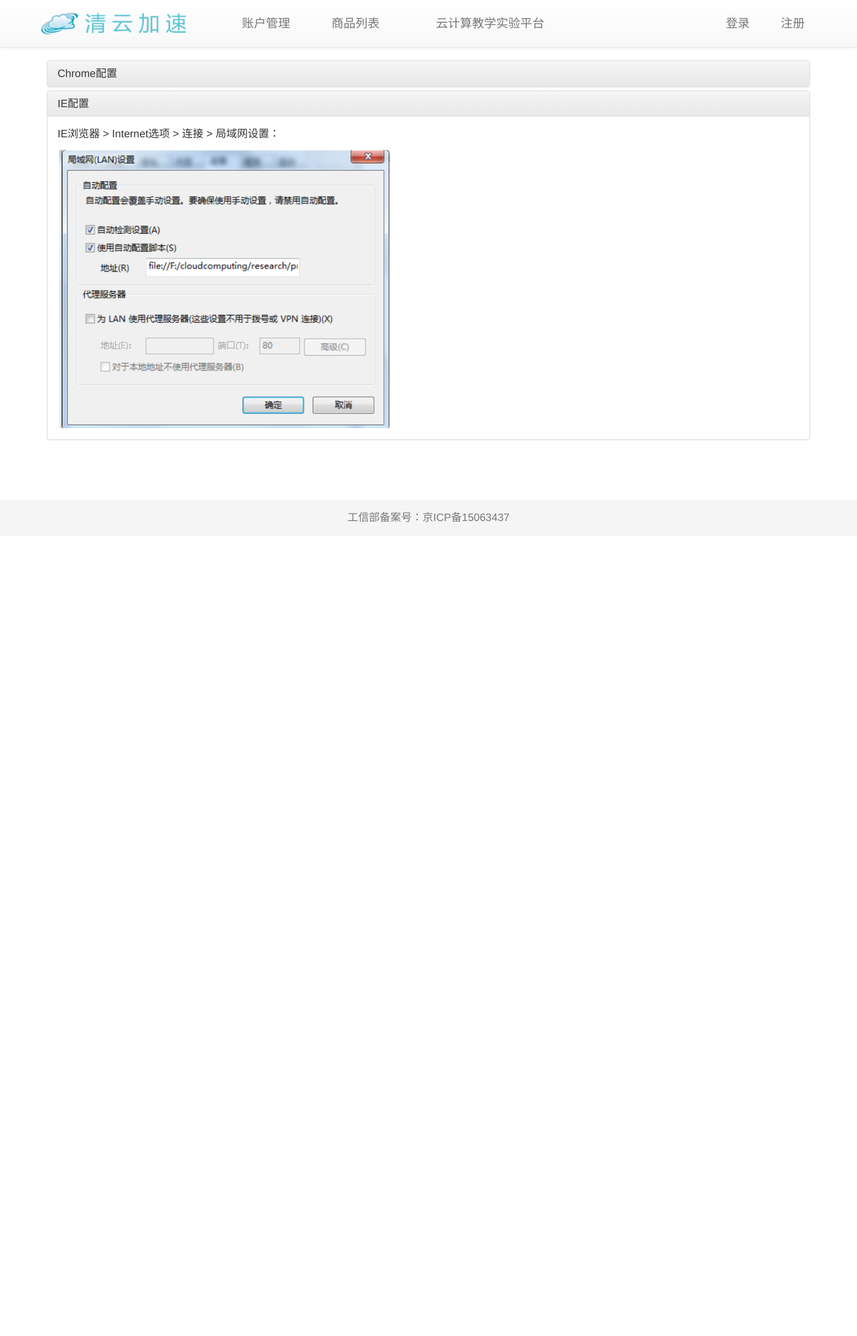
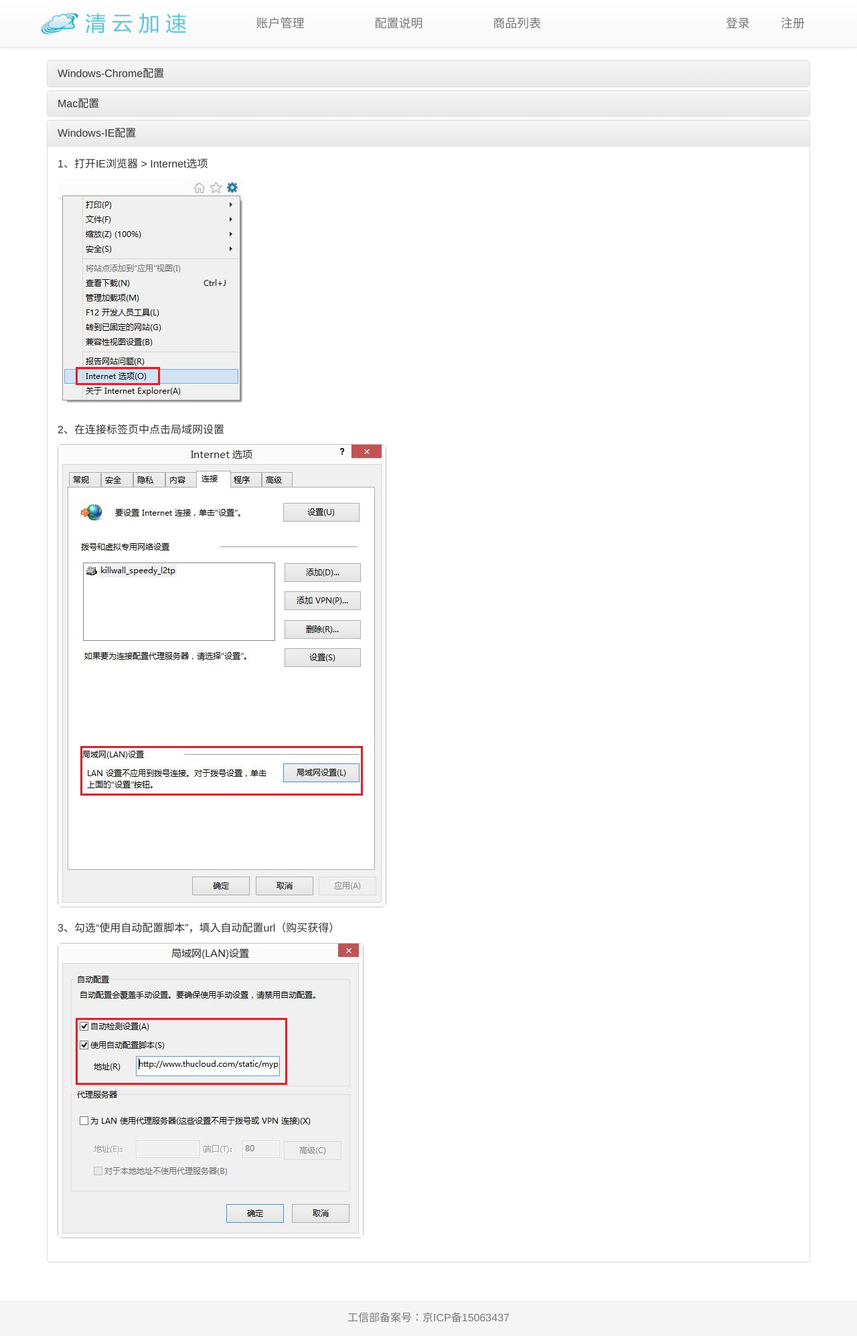
Before and after one commit to flyz1360/scholarcloud, a Django app: template templates/guide.html in a window 1280 px wide. Shown: the whole page at 67% size. Before the commit the page ends 780 px from the top, so only its background shows below. Run offline with Django 3.2, Linux system fonts and the light colour scheme; the template is opened without the code that fills it, so the values that code supplies are empty; parts of the project's set-up code (start-up, migrations or seed data) failed here and were passed over; some libraries are stand-ins or nearby versions.

Commit message:
修改配置说明

```diff
--- a/static/css/base.css
+++ b/static/css/base.css
@@ -23,6 +23,10 @@ label.error {
 
 .theme-showcase .navbar .container {
   width: auto;
+}
+
+.panel-body > img {
+  margin-bottom: 20px;
 }
 
 /*-------------- navbar-------------*/
--- a/templates/base.html
+++ b/templates/base.html
@@ -61,10 +61,10 @@
 
         <div id="navbar" class="navbar-collapse collapse">
             <ul class="nav navbar-nav navbar-middle" style="width: 47%">
-                <li {% if pageName == "homepage" %}class="active"{% endif %} style="width: 25%"><a href="/homepage">账户管理</a></li>
-{#                <li {% if pageName == "guide" %}class="active"{% endif %} style="#width: 33%"><a href="/guide">配置说明</a></li>#}
-                <li {% if pageName == "accoutTypes" %}class="active"{% endif %} style="width: 25%"><a href="/accoutTypes">商品列表</a></li>
-                <li style="width: 50%"><a target="_blank" href="http://thucloud.com">云计算教学实验平台</a></li>
+                <li {% if pageName == "homepage" %}class="active"{% endif %} style="width: 33%"><a href="/homepage">账户管理</a></li>
+                <li {% if pageName == "guide" %}class="active"{% endif %} style="width: 33%"><a href="/guide">配置说明</a></li>
+                <li {% if pageName == "accoutTypes" %}class="active"{% endif %} style="width: 33%"><a href="/accoutTypes">商品列表</a></li>
+{#                <li style="width: 50%"><a target="_blank" href="http://thucloud.com">云计算教学实验平台</a></li>#}
             </ul>
 
             <ul class="nav navbar-nav navbar-right"  style="width: 18%">
--- a/templates/guide.html
+++ b/templates/guide.html
@@ -5,48 +5,91 @@
     <div class="panel-heading" role="tab" id="headingOne">
       <h4 class="panel-title">
         <a role="button" data-toggle="collapse" data-parent="#accordion" href="#collapseOne" aria-expanded="true" aria-controls="collapseOne">
-          Chrome配置
+          Windows-Chrome配置
         </a>
       </h4>
     </div>
     <div id="collapseOne" class="panel-collapse collapse" role="tabpanel" aria-labelledby="headingOne">
       <div class="panel-body">
         <p>
-            1.下载浏览器插件Proxy SwitchySharp <a href="https://chrome.google.com/webstore/detail/proxy-switchysharp/dpplabbmogkhghncfbfdeeokoefdjegm?utm_source=chrome-ntp-icon">下载地址</a>
+            1、下载安装浏览器插件Proxy SwitchySharp <a href="http://www.switchysharp.com/install.html">下载地址</a>
         </p>
-          <img src="/static/imgs/chrome/chrome1.png"  class="img-rounded" width="348">
        <p>
-            2.浏览器地址栏后方出现地球形状图标，说明安装成功。点击选项按钮，进入配置界面
+            2、浏览器地址栏后方出现地球形状图标，说明安装成功。点击“选项”按钮，进入配置界面.
         </p>
-          <img src="/static/imgs/chrome/chrome2.png"  class="img-rounded" width="165">
+          <img src="/static/imgs/chrome/chrome2.png"  class="img-rounded" >
           <p>
-            3.在配置界面新建情景模式，名称为“学术代理”，选择自动配置，在输入框里输自动配置文件的url（购买自动获得），并点击保存
+            3、在配置界面新建情景模式，名称为“清云加速”，选择自动配置，在输入框里输自动配置url（购买获得），并点击保存。
         </p>
-          <img src="/static/imgs/chrome/chrome3.png"  class="img-rounded" width="999">
+          <img src="/static/imgs/chrome/chrome3.png"  class="img-rounded" >
           <p>
-            4.再次点击SwitchySharp的球形图标，选择刚刚配置的“学术代理”情景模式，之后就可以顺畅地访问Google Scholar等网站
+            4、再次点击SwitchySharp的球形图标，选择刚刚配置的“清云加速”情景模式，之后就可以顺畅地使用加速服务。
         </p>
-          <img src="/static/imgs/chrome/chrome4.png"  class="img-rounded" width="166">
+          <img src="/static/imgs/chrome/chrome4.png"  class="img-rounded" >
       </div>
     </div>
   </div>
+
+
+    <div class="panel panel-default">
+    <div class="panel-heading" role="tab" id="headingOne">
+      <h4 class="panel-title">
+        <a role="button" data-toggle="collapse" data-parent="#accordion" href="#collapseThree" aria-expanded="true" aria-controls="collapseThree">
+          Mac配置
+        </a>
+      </h4>
+    </div>
+    <div id="collapseThree" class="panel-collapse collapse" role="tabpanel" aria-labelledby="headingThree">
+      <div class="panel-body">
+        <p>
+            1、点击“系统偏好设置”
+        </p>
+          <img src="/static/imgs/mac/mac1.png"  class="img-rounded" width="200px">
+       <p>
+            2、点击“网络”
+        </p>
+          <img src="/static/imgs/mac/mac2.png"  class="img-rounded" width="600px">
+          <p>
+            3、选中正在使用的Wi-Fi或者以太网，点击“高级”
+        </p>
+          <img src="/static/imgs/mac/mac3.png"  class="img-rounded" width="600px">
+          <p>
+            4、勾选“自动代理配置”，在URL中填入相应URL（购买获得）
+        </p>
+          <img src="/static/imgs/mac/mac4.png"  class="img-rounded" width="600px">
+      </div>
+    </div>
+  </div>
+
+
+
   <div class="panel panel-default">
     <div class="panel-heading" role="tab" id="headingTwo">
       <h4 class="panel-title">
         <a class="collapsed" role="button" data-toggle="collapse" data-parent="#accordion" href="#collapseTwo" aria-expanded="false" aria-controls="collapseTwo">
-          IE配置
+          Windows-IE配置
         </a>
       </h4>
     </div>
     <div id="collapseTwo" class="panel-collapse collapse in" role="tabpanel" aria-labelledby="headingTwo">
       <div class="panel-body">
        <p>
-            IE浏览器 > Internet选项 > 连接 > 局域网设置：
+            1、打开IE浏览器 > Internet选项
         </p>
-          <img src="/static/imgs/IE/ie1.png"  class="img-rounded" width="500">
+          <img src="/static/imgs/IE/IE1.jpg"  class="img-rounded" >
+        <p>
+            2、在连接标签页中点击局域网设置
+        </p>
+          <img src="/static/imgs/IE/IE2.jpg"  class="img-rounded" >
+          <p>
+            3、勾选“使用自动配置脚本”，填入自动配置url（购买获得）
+        </p>
+          <img src="/static/imgs/IE/IE3.jpg"  class="img-rounded" >
       </div>
     </div>
   </div>
+
+
 </div>
 
 {% endblock %}
--- a/templates/homepage.html
+++ b/templates/homepage.html
@@ -11,7 +11,7 @@
             <p align="center">您的账户为：<a href="/accoutTypes/" title="查看资费说明">VIP用户</a></p>
         {% endif %}
         <p align="center">您的{{ proxyaccount.type }}元套餐剩余时间还有{{ proxyaccount.remainTime }} <!-- <a href="/alipay/apply">续费</a></p>-->
-        <p align="center">代理配置URL：<label>http://pac.scholar.thucloud.com/{{ proxyaccount.pac_no }}.pac</label><!--<input type="text" disabled="true " value="http://www.thucloud.com/static/myproxy.pac"> <input type="button" value="点击复制">--></p>
+        <p align="center">自动配置URL：<label>http://pac.scholar.thucloud.com/{{ proxyaccount.pac_no }}.pac</label><!--<input type="text" disabled="true " value="http://www.thucloud.com/static/myproxy.pac"> <input type="button" value="点击复制">--></p>
        <p align="center">详情请查看<a href="/guide">配置说明</a></p>
     {% endif %}
 {% endblock %}
```
Also changed, not shown: static/imgs/IE/IE1.jpg (added), static/imgs/IE/IE2.jpg (added), static/imgs/IE/IE3.jpg (added), static/imgs/IE/ie1.png (deleted), static/imgs/chrome/chrome1.png (deleted), static/imgs/chrome/chrome2.png, static/imgs/chrome/chrome3.png, static/imgs/chrome/chrome4.png, static/imgs/mac/mac1.png (added), static/imgs/mac/mac2.png (added), static/imgs/mac/mac3.png (added), static/imgs/mac/mac4.png (added).
